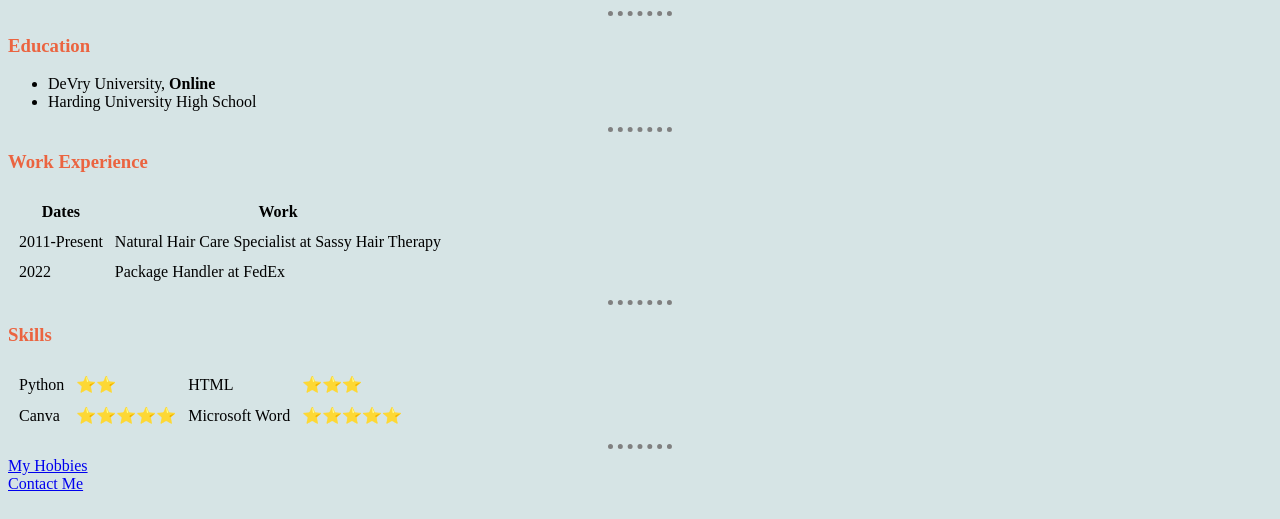
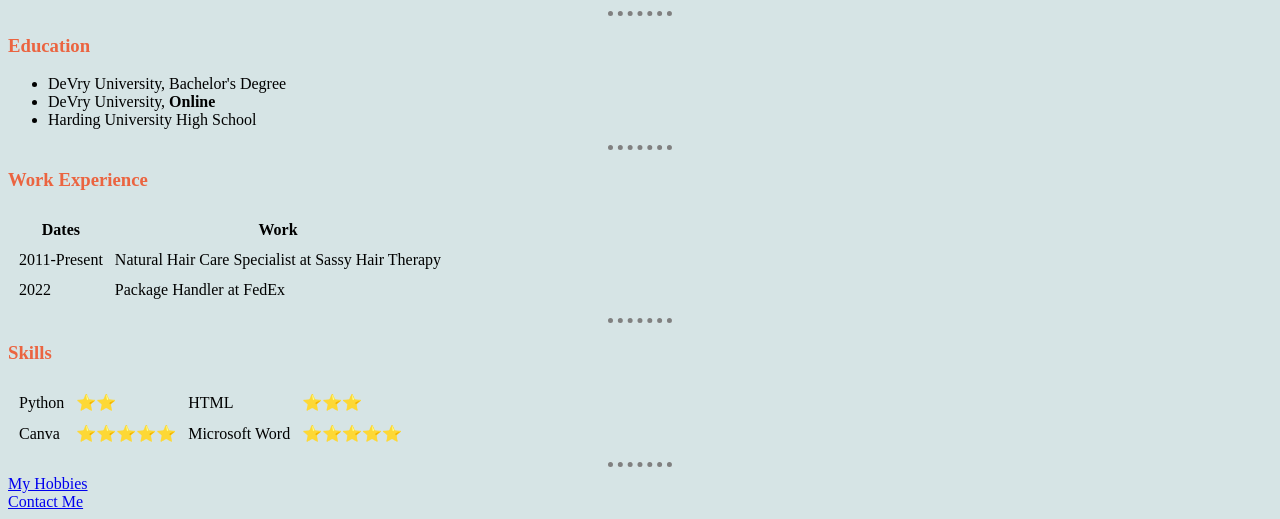
Before and after one commit to tech-taurus/cv, a plain HTML site: page index.html in a window 1280 px wide. Shown: the part 351-870 px from the top of the page. Drawn offline with Linux system fonts and the light colour scheme; files that its build step writes are made by us from their sources.

Commit message:
Update index.html
Update code

```diff
--- a/index.html
+++ b/index.html
@@ -21,6 +21,7 @@
         <hr>
         <h3>Education</h3>
         <ul>
+            <li>DeVry University, Bachelor's Degree</li>
             <li>DeVry University, <strong>Online</strong></li>
             <li>Harding University High School</li>
         </ul>
```
